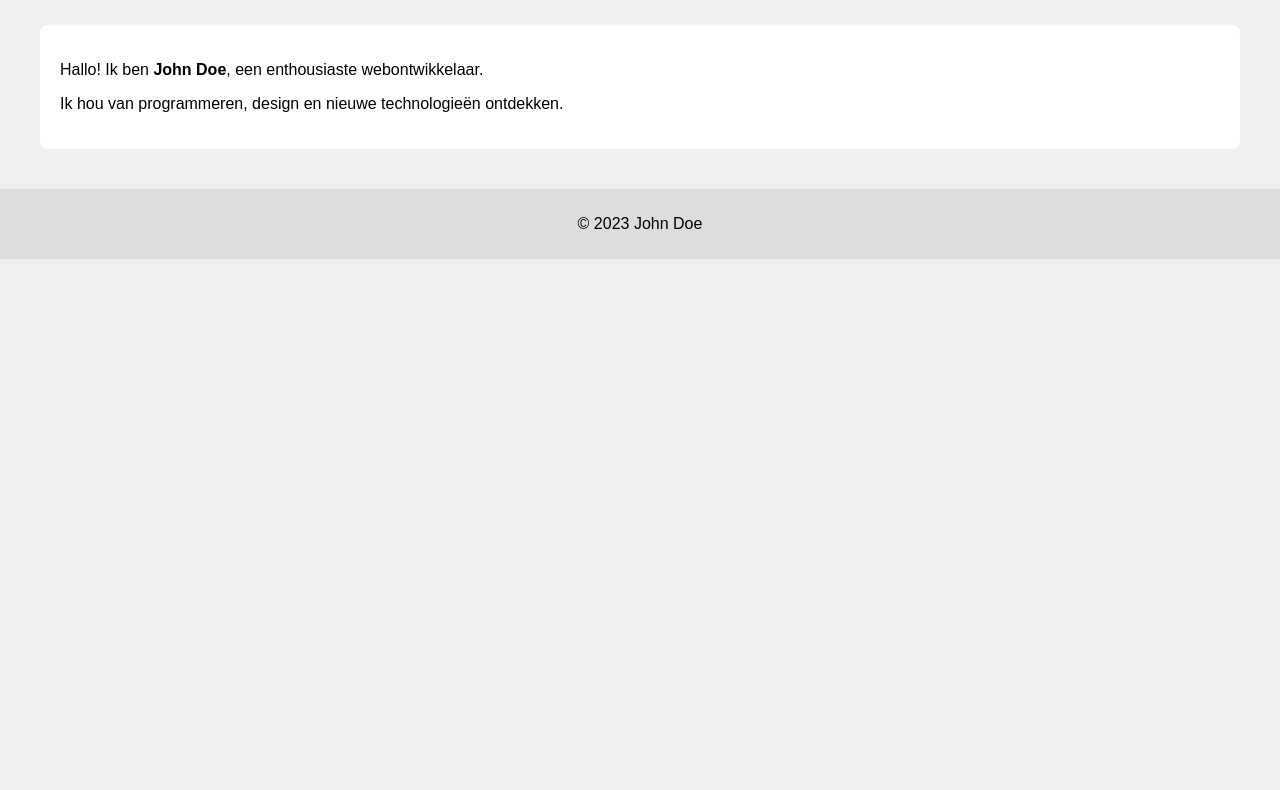
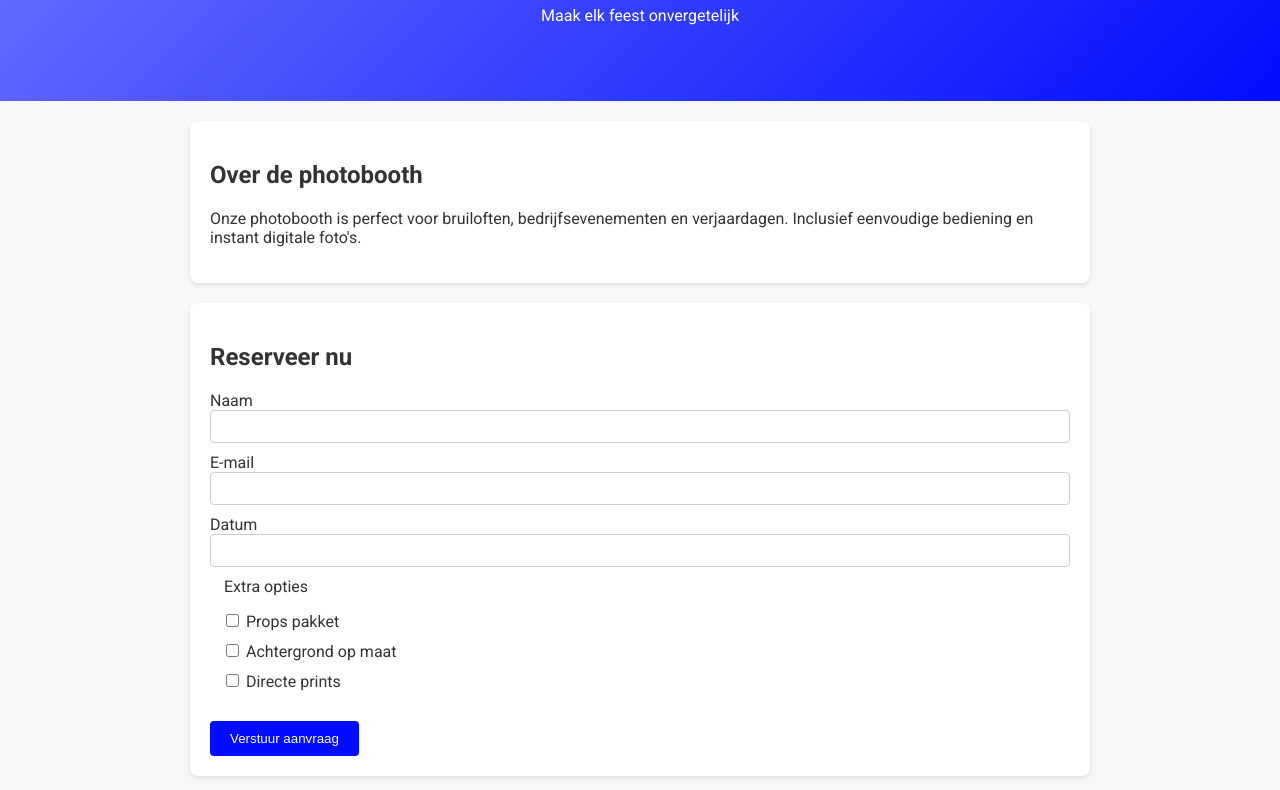
Before and after one commit to EmielEDW/testrepo, a plain HTML site: page index.html in a window 1280 px wide. Shown: the part 135-925 px from the top of the page. Before the commit the page ends 800 px from the top, so only its background shows below. Drawn offline with nearby package versions, Linux system fonts and the light colour scheme.

Commit message:
Create photobooth rental site

```diff
--- a/index.html
+++ b/index.html
@@ -2,19 +2,48 @@
 <html lang="nl">
 <head>
   <meta charset="UTF-8">
-  <title>Over Mij</title>
+  <meta name="viewport" content="width=device-width, initial-scale=1.0">
+  <title>Photobooth Verhuur</title>
+  <link href="https://fonts.googleapis.com/css2?family=Roboto:wght@300;400;700&display=swap" rel="stylesheet">
+  <link rel="stylesheet" href="https://cdn.jsdelivr.net/npm/flatpickr/dist/flatpickr.min.css">
   <link rel="stylesheet" href="styles.css">
 </head>
 <body>
-  <header>
-    <h1>Welkom op mijn persoonlijke pagina!</h1>
+  <header class="hero">
+    <h1>Huur onze Photobooth</h1>
+    <p>Maak elk feest onvergetelijk</p>
   </header>
-  <section class="intro">
-    <p>Hallo! Ik ben <span class="name">John Doe</span>, een enthousiaste webontwikkelaar.</p>
-    <p>Ik hou van programmeren, design en nieuwe technologieën ontdekken.</p>
-  </section>
+  <main>
+    <section class="info">
+      <h2>Over de photobooth</h2>
+      <p>Onze photobooth is perfect voor bruiloften, bedrijfsevenementen en verjaardagen. Inclusief eenvoudige bediening en instant digitale foto's.</p>
+    </section>
+    <section class="booking">
+      <h2>Reserveer nu</h2>
+      <form id="booking-form">
+        <label>Naam
+          <input type="text" name="name" required>
+        </label>
+        <label>E-mail
+          <input type="email" name="email" required>
+        </label>
+        <label>Datum
+          <input type="text" id="booking-date" name="date" required>
+        </label>
+        <fieldset>
+          <legend>Extra opties</legend>
+          <label><input type="checkbox" name="extra" value="props"> Props pakket</label>
+          <label><input type="checkbox" name="extra" value="backdrop"> Achtergrond op maat</label>
+          <label><input type="checkbox" name="extra" value="prints"> Directe prints</label>
+        </fieldset>
+        <button type="submit">Verstuur aanvraag</button>
+      </form>
+    </section>
+  </main>
   <footer>
-    <p>&copy; 2023 John Doe</p>
+    <p>&copy; 2023 Photobooth Verhuur</p>
   </footer>
+  <script src="https://cdn.jsdelivr.net/npm/flatpickr"></script>
+  <script src="script.js"></script>
 </body>
 </html>
--- /dev/null
+++ b/script.js
@@ -0,0 +1,12 @@
+document.addEventListener('DOMContentLoaded', function () {
+  flatpickr('#booking-date', {
+    minDate: 'today',
+    dateFormat: 'Y-m-d'
+  });
+  const form = document.getElementById('booking-form');
+  form.addEventListener('submit', function (e) {
+    e.preventDefault();
+    alert('Bedankt voor je reservering! We nemen contact met je op.');
+    form.reset();
+  });
+});
--- a/styles.css
+++ b/styles.css
@@ -1,31 +1,62 @@
 body {
-  font-family: Arial, sans-serif;
+  font-family: 'Roboto', sans-serif;
   margin: 0;
   padding: 0;
-  background-color: #f0f0f0;
+  background: #f7f7f7;
+  color: #333;
 }
 
-header {
-  background-color: #4CAF50;
-  color: white;
-  padding: 20px;
+.hero {
+  background: linear-gradient(135deg, #6b73ff 0%, #000dff 100%);
+  color: #fff;
   text-align: center;
+  padding: 60px 20px;
 }
 
-.intro {
-  margin: 40px;
-  background-color: white;
+main {
+  max-width: 900px;
+  margin: auto;
   padding: 20px;
-  border-radius: 8px;
 }
 
-.name {
-  font-weight: bold;
+.info, .booking {
+  background: #fff;
+  border-radius: 8px;
+  box-shadow: 0 2px 4px rgba(0,0,0,0.1);
+  margin-bottom: 20px;
+  padding: 20px;
+}
+
+label {
+  display: block;
+  margin: 10px 0;
+}
+
+input[type="text"],
+input[type="email"] {
+  width: 100%;
+  padding: 8px;
+  border: 1px solid #ccc;
+  border-radius: 4px;
+  box-sizing: border-box;
+}
+
+fieldset {
+  border: none;
+  margin: 10px 0;
+}
+
+button {
+  background-color: #000dff;
+  color: #fff;
+  border: none;
+  padding: 10px 20px;
+  border-radius: 4px;
+  cursor: pointer;
 }
 
 footer {
   text-align: center;
-  margin-top: 20px;
-  padding: 10px;
-  background-color: #ddd;
+  padding: 20px;
+  background: #eee;
 }
```
